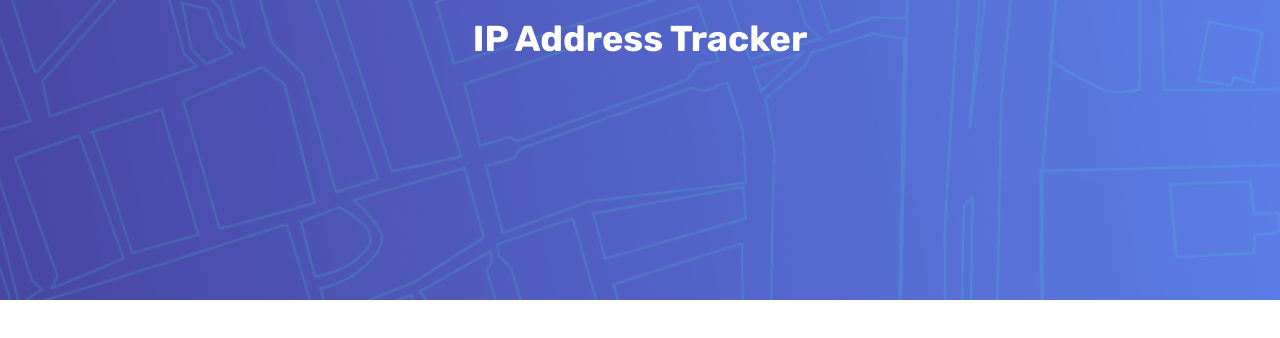
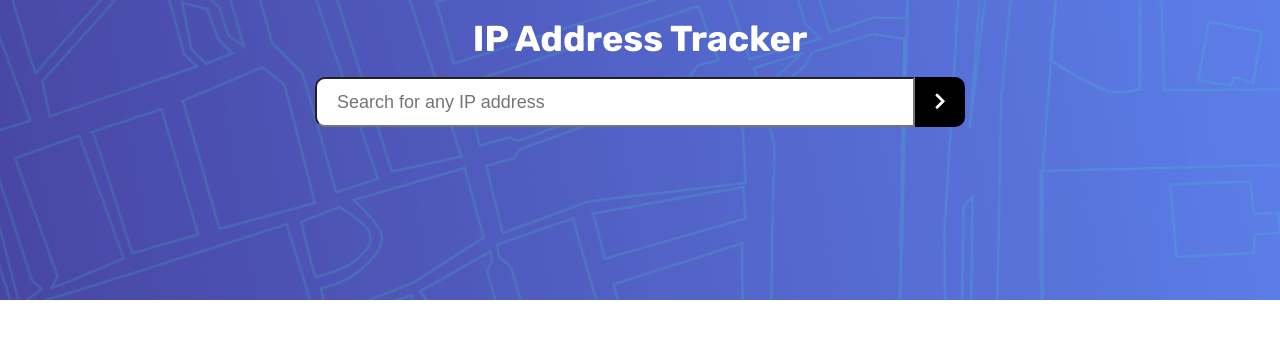
Before and after one commit to Ahmet-Kutuk/ip-address-tracker, a React (Create React App) app: page / in a window 1280 px wide. Shown: the top 338 px of the page. Built offline with nearby package versions, Linux system fonts and the light colour scheme.

Commit message:
ınput component done

```diff
--- a/public/index.html
+++ b/public/index.html
@@ -15,6 +15,7 @@
       user's mobile device or desktop. See https://developers.google.com/web/fundamentals/web-app-manifest/
     -->
     <link rel="manifest" href="%PUBLIC_URL%/manifest.json" />
+    <link rel="stylesheet" href="https://use.fontawesome.com/releases/v5.15.3/css/all.css" integrity="sha384-SZXxX4whJ79/gErwcOYf+zWLeJdY/qpuqC4cAa9rOGUstPomtqpuNWT9wdPEn2fk" crossorigin="anonymous">
     <!--
       Notice the use of %PUBLIC_URL% in the tags above.
       It will be replaced with the URL of the `public` folder during the build.
--- a/src/components/Header/input/index.js
+++ b/src/components/Header/input/index.js
@@ -2,8 +2,11 @@ import React from 'react'
 
 function Input() {
     return (
-        <div>
-
+        <div className="Input">
+            <input className="Input-text" type="text" placeholder="Search for any IP address" />
+            <button className="Input-button">
+            <i class="fas fa-chevron-right"></i>
+            </button>
         </div>
     )
 }
--- a/src/sass/main.scss
+++ b/src/sass/main.scss
@@ -1,5 +1,5 @@
 @import "./helper/variables.scss";
-@import "./helper/variables.scss";
+@import "./helper/mixin.scss";
 //
 @import "./config/normalize.scss";
 @import "./config/formalize.scss";
--- a/src/sass/pages/index.scss
+++ b/src/sass/pages/index.scss
@@ -10,3 +10,40 @@
         color:white
     }
 }
+
+.Input{
+
+    font-weight: 400;
+    display: flex;
+    flex-direction: row;
+    margin-top:1em;
+
+    &-text{
+        width: 300px;
+        height:60px;
+        border-top-left-radius: 10px;
+        border-bottom-left-radius: 10px;
+        padding-left:20px;
+
+        @include mq("tablet") {
+            width: 600px;
+            height:50px;
+          }
+
+    }
+
+    &-button{
+        background-color: #000;
+        color:white;
+        width: 50px;
+        height: 60px;
+        border-top-right-radius: 10px;
+        border-bottom-right-radius: 10px;
+
+        @include mq("tablet") {
+            width: 50px;
+            height:50px;
+          }
+
+    }
+}
```
